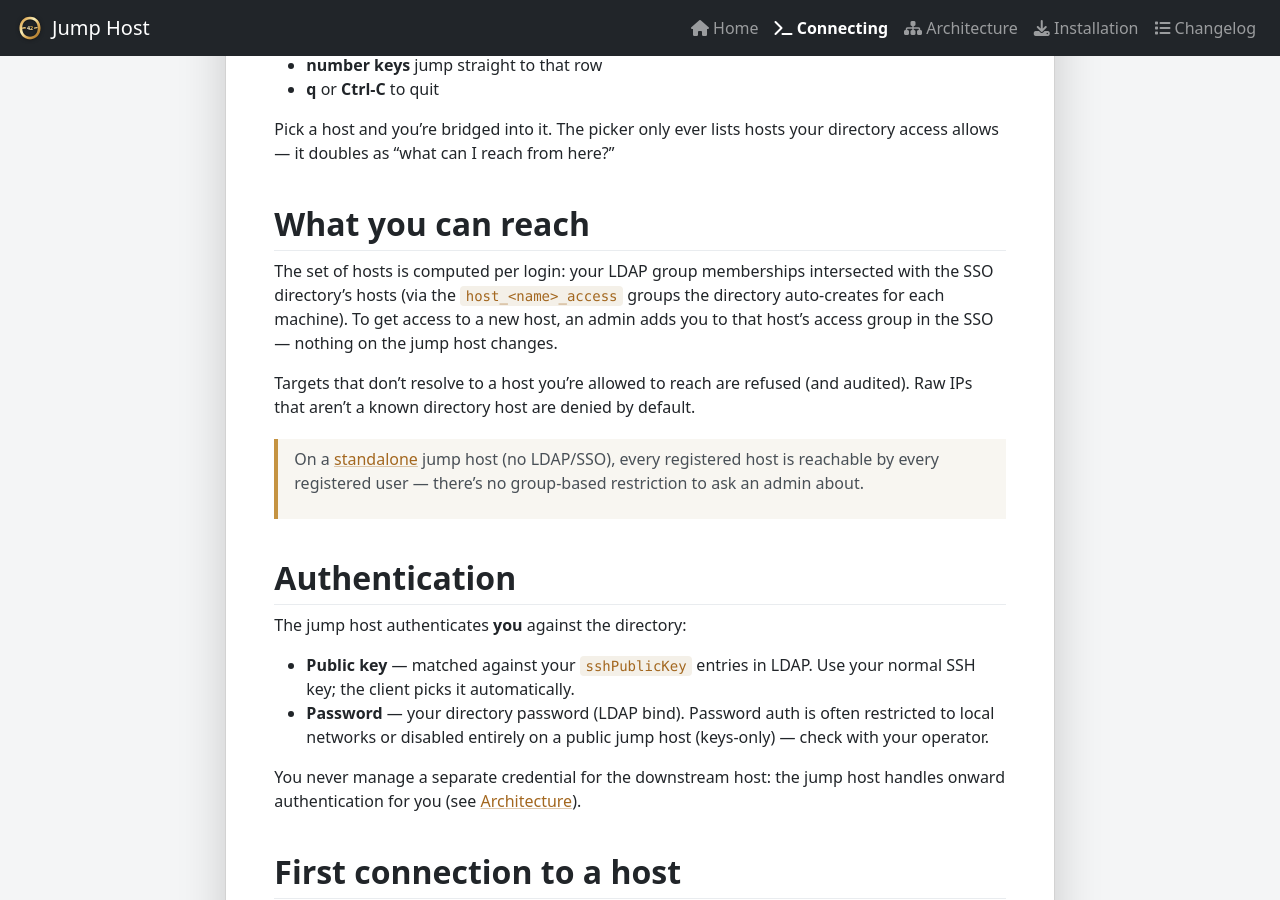
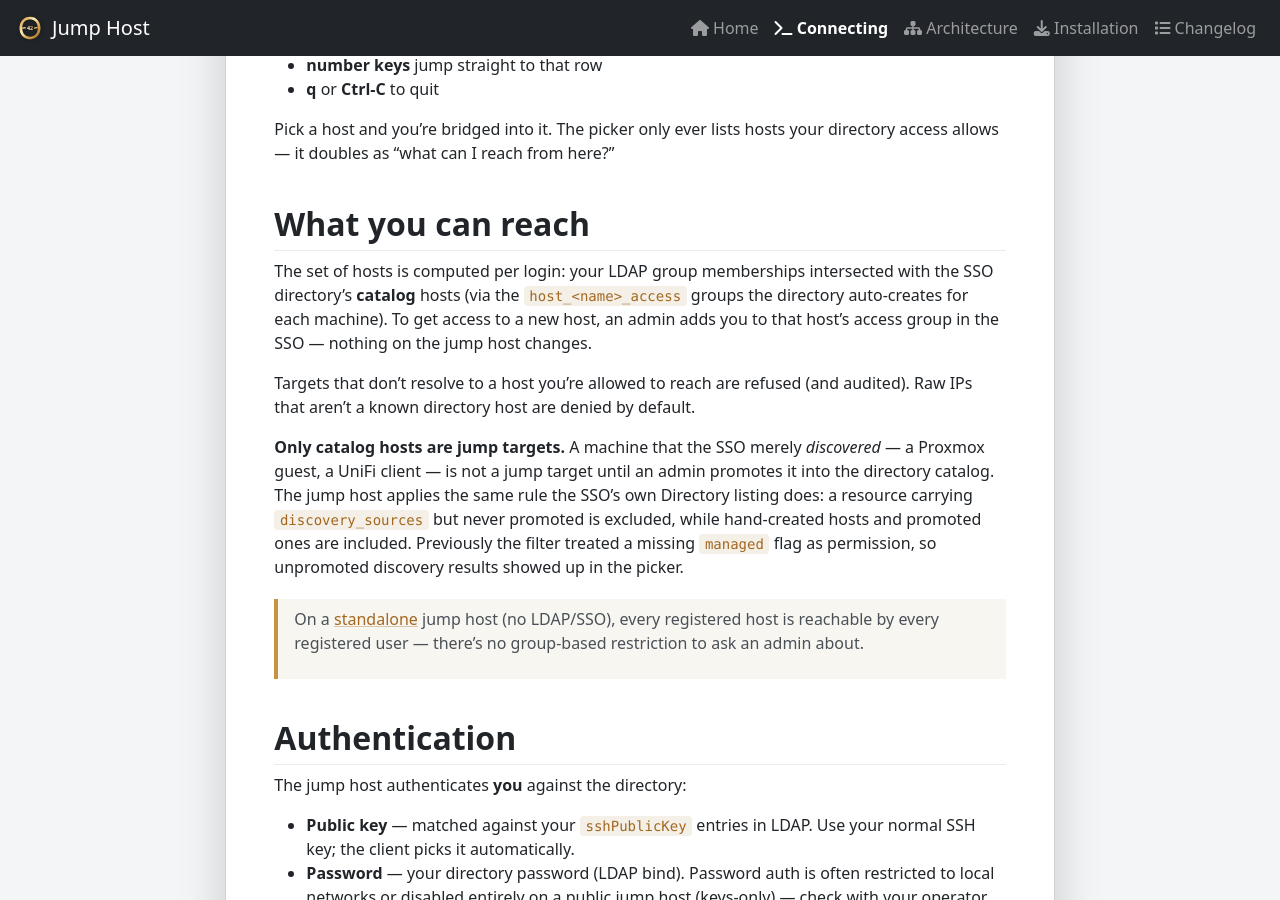
Before and after one commit to theta42/jump-host, a Jekyll site: the page built from docs/connecting.md, in a window 1280 px wide and 900 px high, scrolled down 1251 px. Built offline with Jekyll 4.4.1, drawn with Linux system fonts in a browser that asks for light colours.

Commit message:
fix: only catalog hosts are jump targets (v1.19.0)
isManagedHost() treated a missing metadata.managed flag as permission, so
any host the SSO merely discovered -- an unpromoted Proxmox guest, a UniFi
client -- was offered in the TUI picker and accepted by the username
grammar.

Replaced with isCatalogHost(), mirroring the rule the SSO Directory's own
listing applies: a resource carrying discovery_sources but never promoted
is excluded; hand-created hosts and promoted ones are included; an
explicit managed:false is always excluded.

The two copies of this rule have now drifted apart once. If a third
consumer needs it, hoist it into @simpleworkjs/directory-schema rather
than copying again.

Co-Authored-By: Claude Opus 5 <noreply@anthropic.com>

```diff
--- a/docs/connecting.md
+++ b/docs/connecting.md
@@ -66,13 +66,21 @@ directory access allows — it doubles as "what can I reach from here?"
 ## What you can reach
 
 The set of hosts is computed per login: your LDAP group memberships intersected
-with the SSO directory's hosts (via the `host_<name>_access` groups the
-directory auto-creates for each machine). To get access to a new host, an admin
-adds you to that host's access group in the SSO — nothing on the jump host
+with the SSO directory's **catalog** hosts (via the `host_<name>_access` groups
+the directory auto-creates for each machine). To get access to a new host, an
+admin adds you to that host's access group in the SSO — nothing on the jump host
 changes.
 
 Targets that don't resolve to a host you're allowed to reach are refused (and
 audited). Raw IPs that aren't a known directory host are denied by default.
+
+**Only catalog hosts are jump targets.** A machine that the SSO merely
+*discovered* — a Proxmox guest, a UniFi client — is not a jump target until an
+admin promotes it into the directory catalog. The jump host applies the same
+rule the SSO's own Directory listing does: a resource carrying
+`discovery_sources` but never promoted is excluded, while hand-created hosts and
+promoted ones are included. Previously the filter treated a missing `managed`
+flag as permission, so unpromoted discovery results showed up in the picker.
 
 > On a [standalone](architecture.html#standalone-mode) jump host (no LDAP/SSO),
 > every registered host is reachable by every registered user — there's no
--- a/nodejs/package.json
+++ b/nodejs/package.json
@@ -1,6 +1,6 @@
 {
   "name": "t42-jump-host",
-  "version": "1.18.0",
+  "version": "1.19.0",
   "description": "SSH jump host for the theta42 stack — LDAP-authenticated, directory-driven host bridging with audit and metrics",
   "author": [
     {
```
Also changed, not shown: nodejs/test/unit/access.test.js (+19 -0 lines), nodejs/utils/access.js (+20 -9 lines), CHANGELOG.md, 1 other file.
